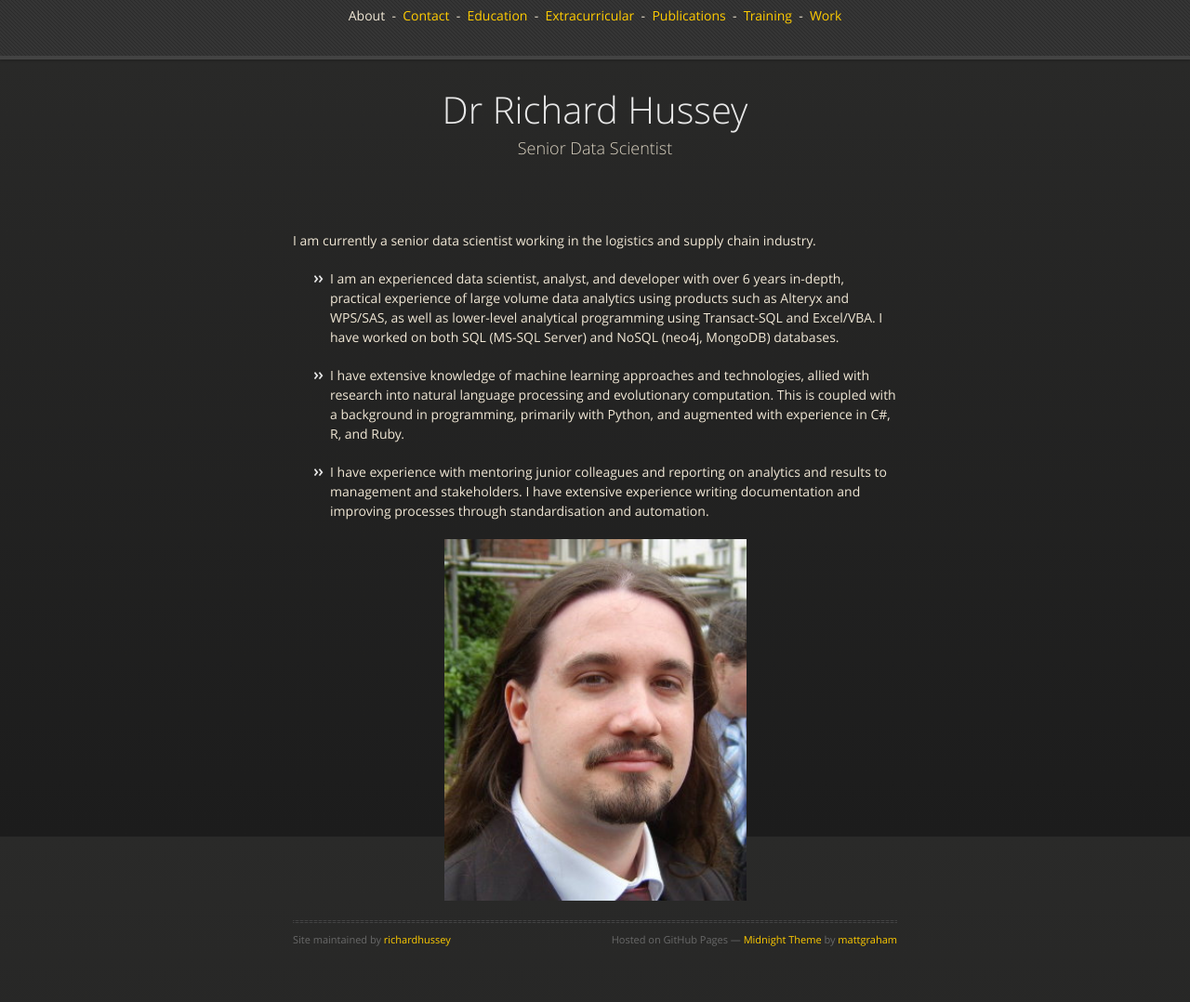
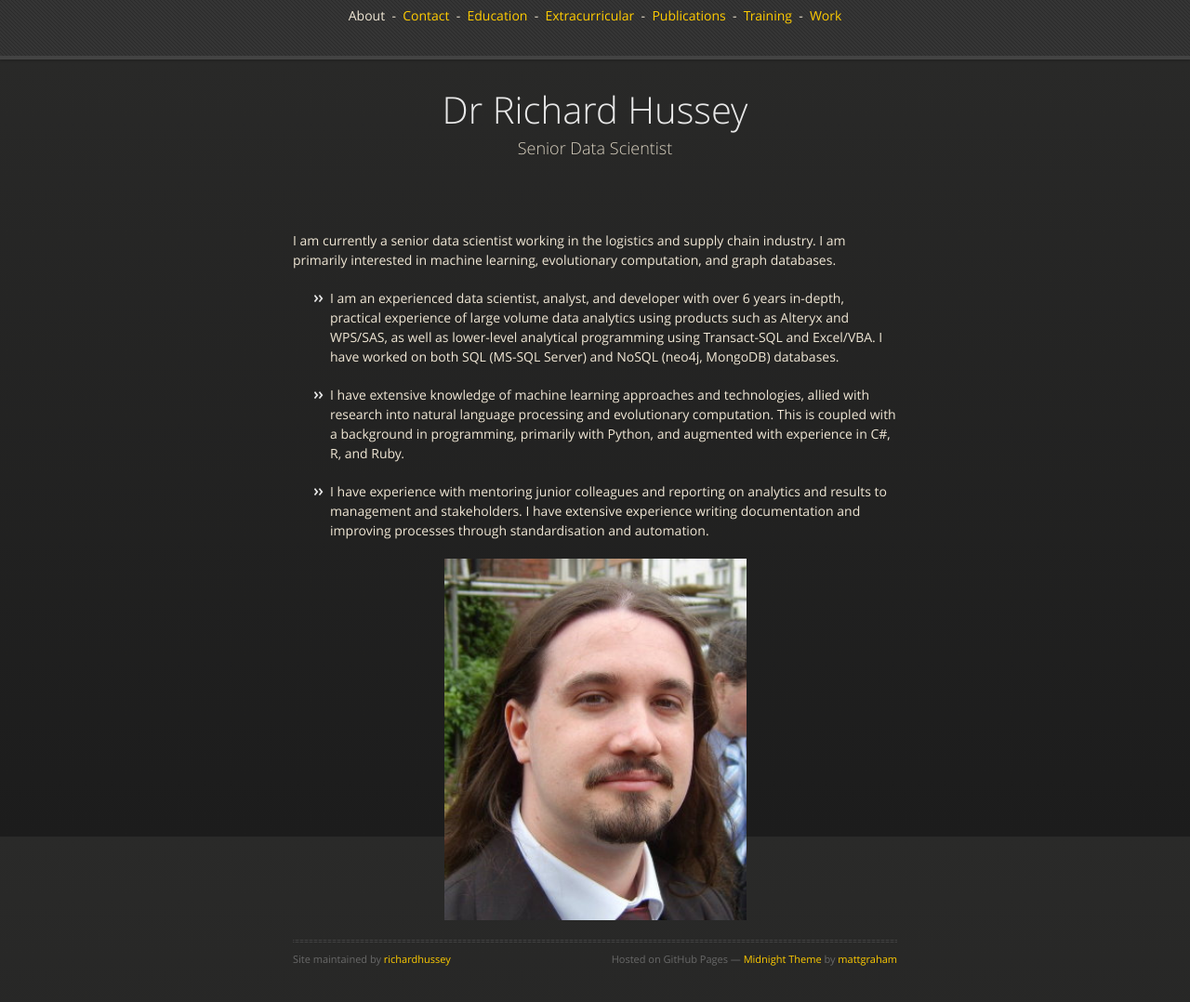
Before and after one commit to richardhussey/richardhussey.github.io, a Jekyll site: the page built from index.md, in a window 1280 px wide and 1179 px high. Shown: the top 1078 px of the window at 93% size. Built offline with Jekyll 4.4.1, drawn with Linux system fonts in a browser that asks for light colours.

Commit message:
Add areas of interest

```diff
--- a/index.md
+++ b/index.md
@@ -3,7 +3,7 @@ layout: about
 title: Home
 ---
 
-I am currently a senior data scientist working in the logistics and supply chain industry.
+I am currently a senior data scientist working in the logistics and supply chain industry.  I am primarily interested in machine learning, evolutionary computation, and graph databases.
 
 + I am an experienced data scientist, analyst, and developer with over 6 years in-depth, practical experience of large volume data analytics using products such as Alteryx and WPS/SAS, as well as lower-level analytical programming using Transact-SQL and Excel/VBA.  I have worked on both SQL (MS-SQL Server) and NoSQL (neo4j, MongoDB) databases.
 
```
